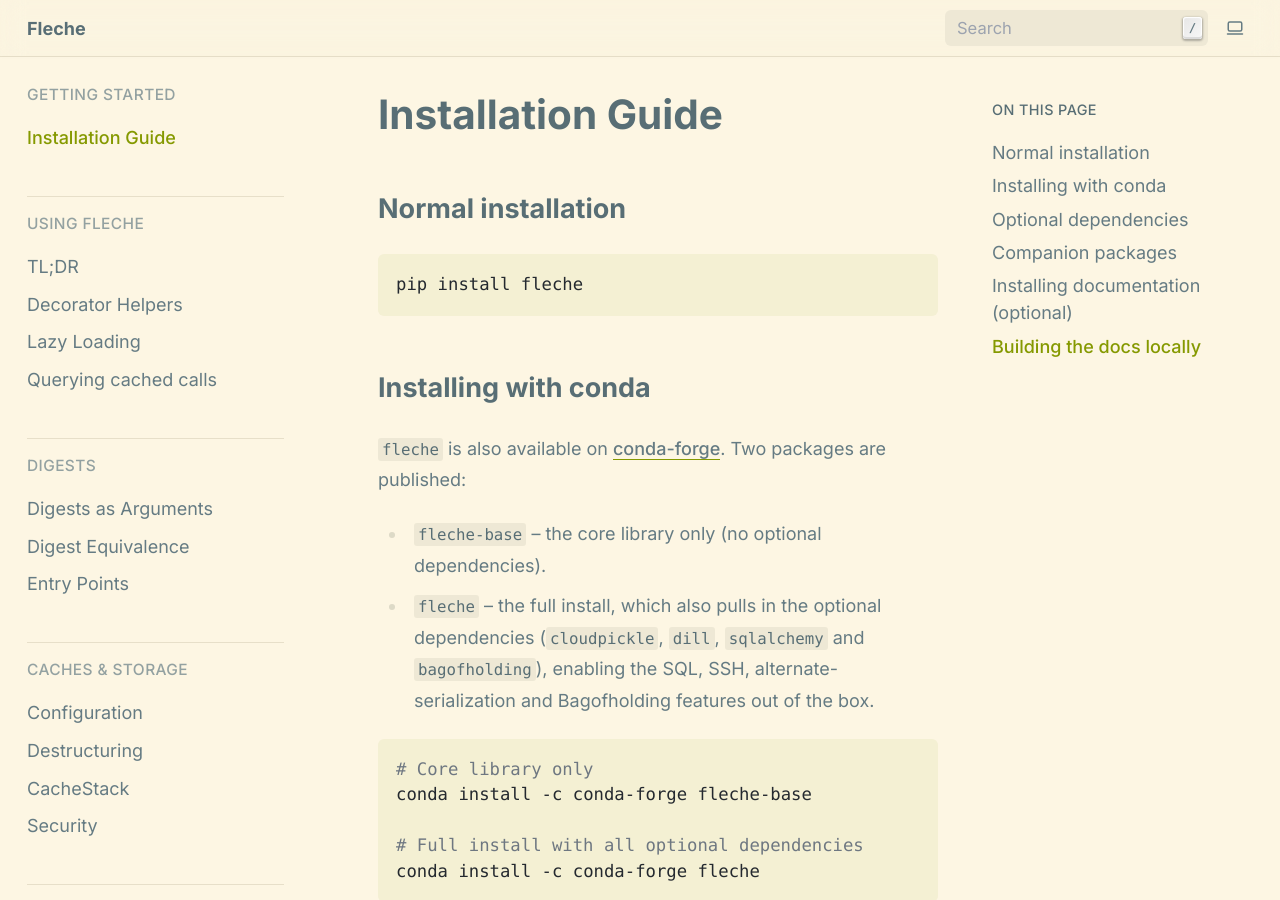
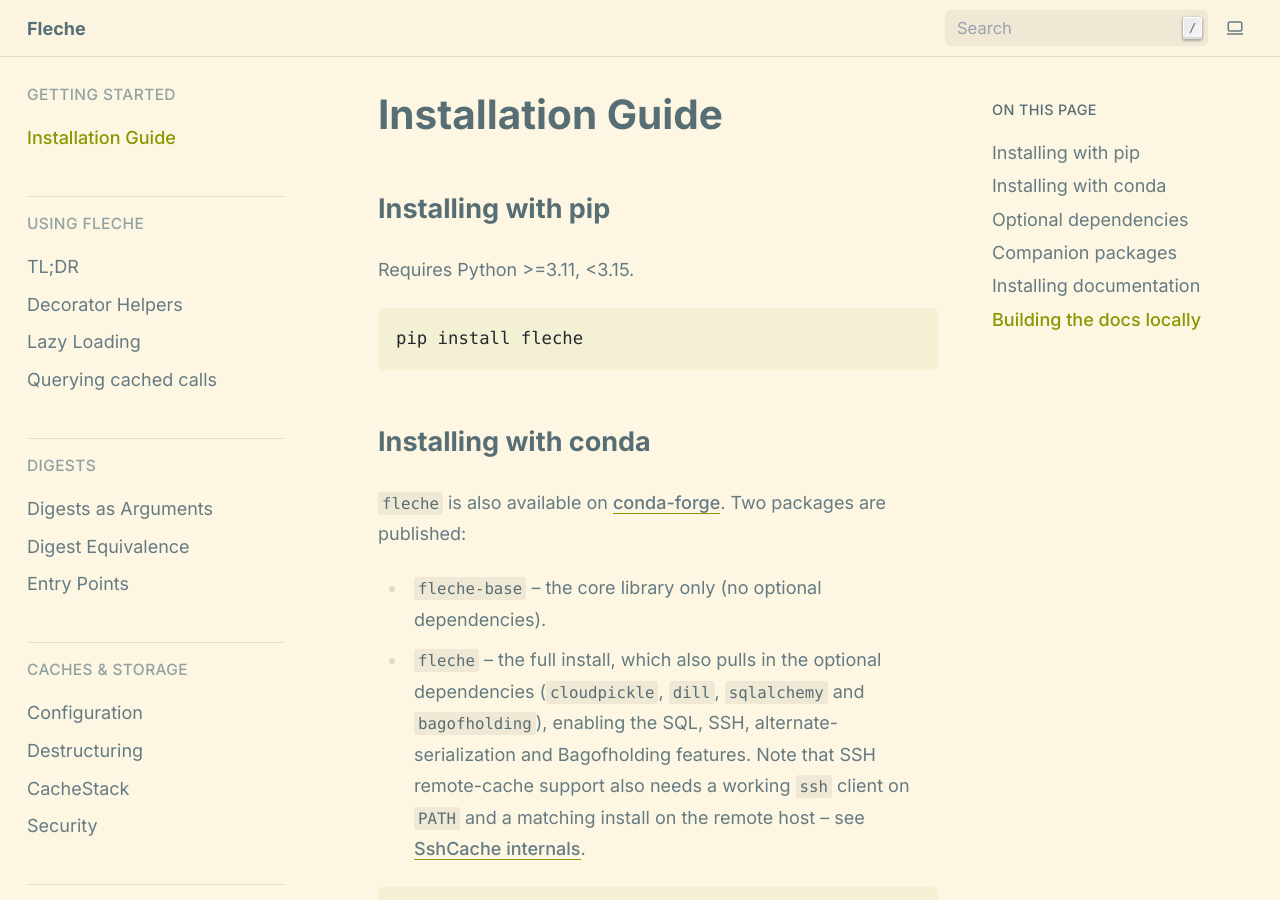
Before and after one commit to pmrv/fleche, a Sphinx documentation site: the page built from docs/installation.rst, in a window 1280 px wide and 900 px high. Built offline with Sphinx 7.4.7, drawn with Linux system fonts in a browser that asks for light colours; pages that are not in the unit, such as notebooks, are missing from menus; some of the changed text lies outside the part shown.

Commit message:
docs(installation): state Python version, ssh prerequisites, trim duplication (#926)
## Summary

- **State the Python version constraint.** `pyproject.toml` sets
`requires-python = ">=3.11,<3.15"`, but `docs/installation.rst` never
mentioned it. Added "Requires Python >=3.11, <3.15." near the top of the
pip-install section — the `<3.15` upper bound is a hard ceiling pip
enforces, so it's worth surfacing up front.
- **Clarify the `ssh` extra's real prerequisites.**
`src/fleche/remote.py`'s `SshCache` shells out to the system `ssh`
binary (`subprocess.Popen(["ssh", ...])`) and requires `python -m fleche
remote --serve` to be installed and reachable on the *remote host* too.
The extra (pip or conda) only provides the client-side `cloudpickle`
dependency. Added a note to both the `ssh` extra's table row and the
"Installing with conda" section pointing to `:doc:`dev/ssh_cache``
(verified this target exists at `docs/dev/ssh_cache.rst`).
- **Remove in-page duplication.** The extras table's `docs` row already
said "see below" and described the same install command that the
standalone "Installing documentation (optional)" section repeated in
three more sentences. Collapsed that section to just the two commands
(plain install, then the editable-install variant, which was the only
new information) and dropped the redundant restatement.
- **Fix heading asymmetry.** Renamed "Normal installation" to
"Installing with pip" to parallel "Installing with conda". Confirmed via
`grep -rn "Normal installation" docs/` that the old heading wasn't
referenced anywhere else in the docs.

Left untouched: the "Companion packages" (`fleche-ase`) section —
already correctly scoped as a forward-pointer to
`docs/digests/entry_points.rst` — and the conda-forge packaging claims,
which are unverifiable from this checkout but consistent with
`README.md`.

## Test plan

- [x] `sphinx-build -b html docs docs/_build/html -W --keep-going` —
build succeeds with zero warnings/errors, including the new
`:doc:`dev/ssh_cache`` cross-references.
- [x] Re-read the edited page in full to confirm it reads naturally
after collapsing the duplicated section.

---
🤖 Generated with [Claude Code](https://claude.com/claude-code)

https://claude.ai/code/session_01NM4C4nM3uKEn6MS3rPnE9R

---
_Generated by [Claude
Code](https://claude.ai/code/session_01NM4C4nM3uKEn6MS3rPnE9R)_

Co-authored-by: Claude <noreply@anthropic.com>

```diff
--- a/docs/installation.rst
+++ b/docs/installation.rst
@@ -1,8 +1,10 @@
 Installation Guide
 ==================
 
-Normal installation
--------------------
+Installing with pip
+--------------------
+
+Requires Python >=3.11, <3.15.
 
 .. code-block:: bash
 
@@ -17,7 +19,9 @@ packages are published:
 * ``fleche-base`` -- the core library only (no optional dependencies).
 * ``fleche`` -- the full install, which also pulls in the optional dependencies
   (``cloudpickle``, ``dill``, ``sqlalchemy`` and ``bagofholding``), enabling the
-  SQL, SSH, alternate-serialization and Bagofholding features out of the box.
+  SQL, SSH, alternate-serialization and Bagofholding features. Note that SSH
+  remote-cache support also needs a working ``ssh`` client on ``PATH`` and a
+  matching install on the remote host -- see :doc:`dev/ssh_cache`.
 
 .. code-block:: bash
 
@@ -61,7 +65,9 @@ brackets, e.g. ``pip install "fleche[sqlalchemy,ssh]"``.
      - ``pip install "fleche[ssh]"``
      - :class:`~fleche.remote.SshCache`, which forwards a whole cache to a
        remote host over SSH. Pulls in ``cloudpickle`` (its wire protocol), so
-       it is required rather than optional.
+       it is required rather than optional. Also requires a working ``ssh``
+       client on ``PATH``, and a matching ``fleche[ssh]`` (or full) install on
+       the remote host -- see :doc:`dev/ssh_cache`.
    * - ``executorlib``
      - ``pip install "fleche[executorlib]"``
      - Running cached calls through `executorlib
@@ -96,11 +102,8 @@ installing them alongside ``fleche`` is all that is needed:
 
    pip install fleche-ase
 
-Installing documentation (optional)
------------------------------------
-
-The documentation relies on a few extra packages. They are provided as an optional
-extra named ``docs``. To install them together with the library you can run:
+Installing documentation
+-------------------------
 
 .. code-block:: bash
 
```
